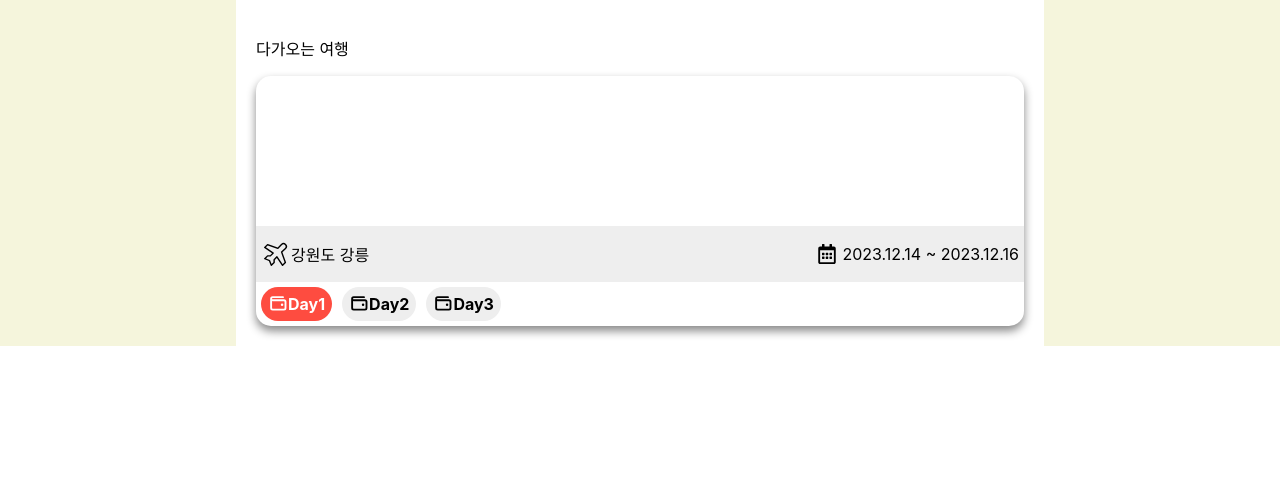
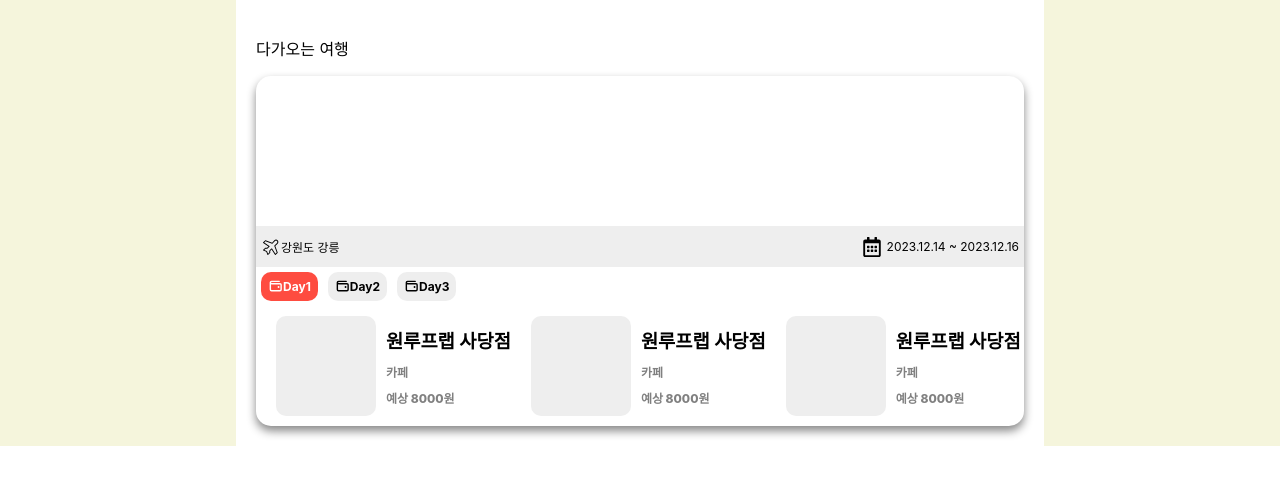
Before and after one commit to in2p/yeohaengil, a React (Create React App) app: page / in a window 1280 px wide. Shown: the top 484 px of the page. Built offline with nearby package versions, Linux system fonts and the light colour scheme.

Commit message:
[Feat] Card.js 레이아웃#2 - content-img, content-column 생성 - 문제: overflow 되면 하나의 FlexBox 가 줄어든다.

```diff
--- a/src/components/Card.js
+++ b/src/components/Card.js
@@ -16,6 +16,7 @@ const Destination = styled.div`
   justify-content: space-between;
   padding: 0px 5px;
   background: #eee;
+  font-size: 12px;
 `;
 
 const FlexBox = styled.div`
@@ -28,16 +29,28 @@ const Day = styled.div`
   align-items: center;
   background-color: #eee;
   font-weight: bold;
+  font-size: 12px;
   margin: 5px;
-  border-radius: 20px;
+  border-radius: 10px;
   padding: 7px;
 `;
+const FlexColumn = styled.div`
+  display: flex;
+  flex-direction: column;
+`;
+const items = [
+  { title: '원루프랩 사당점', category: '카페', price: '8000원' },
+  { title: '원루프랩 강남점', category: '식당', price: '18000원' },
+  { title: '원루프랩 수원점', category: '숙소', price: '118000원' },
+];
+
 function Card() {
   return (
     <Box>
+      {/* 강원도 강릉 과 날짜 */}
       <Destination>
         <FlexBox>
-          <PiAirplaneTiltLight style={{ fontSize: '30px' }} />
+          <PiAirplaneTiltLight style={{ fontSize: '20px' }} />
           <p>강원도 강릉</p>
         </FlexBox>
         <FlexBox>
@@ -45,19 +58,32 @@ function Card() {
           <p>2023.12.14 ~ 2023.12.16</p>
         </FlexBox>
       </Destination>
+      {/* Day1, Day2, ... */}
       <FlexBox style={{ overflow: 'hidden' }}>
         <Day style={{ background: '#FE4C40', color: 'white' }}>
-          <PiWalletBold style={{ fontSize: '20px', margin: '0px' }} />
+          <PiWalletBold style={{ fontSize: '15px', margin: '0px' }} />
           <p style={{ margin: '0px' }}>Day1</p>
         </Day>
         <Day>
-          <PiWalletBold style={{ fontSize: '20px', margin: '0px' }} />
+          <PiWalletBold style={{ fontSize: '15px', margin: '0px' }} />
           <p style={{ margin: '0px' }}>Day2</p>
         </Day>
         <Day>
-          <PiWalletBold style={{ fontSize: '20px', margin: '0px' }} />
+          <PiWalletBold style={{ fontSize: '15px', margin: '0px' }} />
           <p style={{ margin: '0px' }}>Day3</p>
         </Day>
+      </FlexBox>
+      <FlexBox style={{ overflow: 'hidden' }}>
+        {items.map(a => (
+          <FlexBox>
+            <div className="content-img" />
+            <div className="content-column">
+              <h3>원루프랩 사당점</h3>
+              <p>카페</p>
+              <p>예상 8000원</p>
+            </div>
+          </FlexBox>
+        ))}
       </FlexBox>
     </Box>
   );
--- a/src/styles/globals.css
+++ b/src/styles/globals.css
@@ -0,0 +1,24 @@
+.content-img{
+    width: 100px;
+    height: 100px;
+    background: #eee;
+    border-radius: 10px;
+    margin: 10px 10px 10px 20px;
+}
+
+/* Card.js */
+.content-column{
+    height: 80px;
+    display: flex;
+    flex-direction: column;
+    justify-content: space-between;
+}
+.content-column h3{
+    margin: 0px;
+}
+.content-column p{
+    font-weight: 800;
+    color: gray;
+    font-size: 12px;
+    margin: 0px;
+}
```
